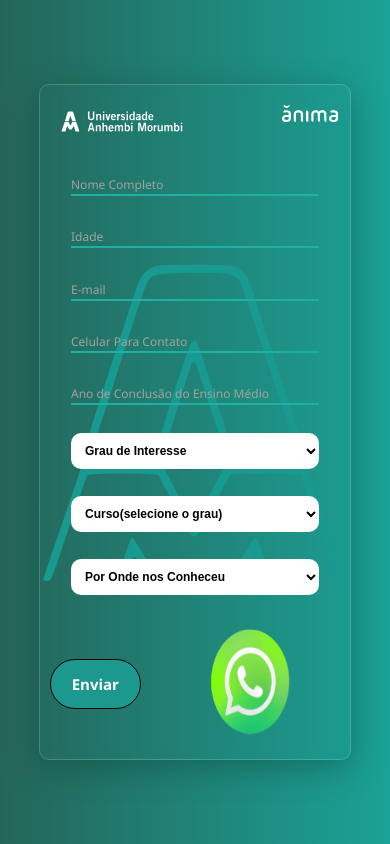
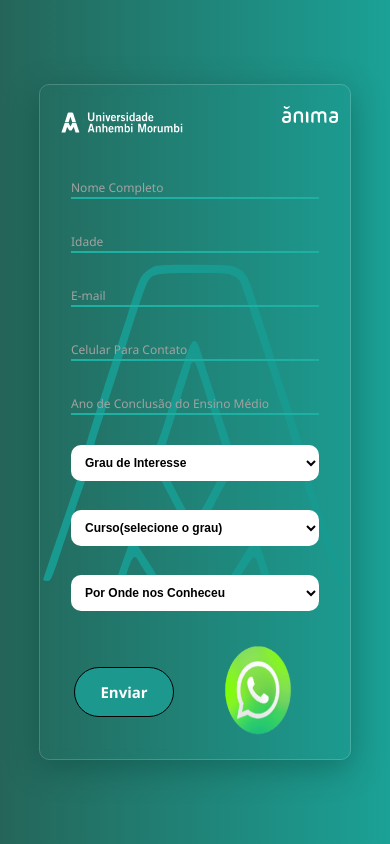
Before and after one commit to PolosAnhembi/CursosLivre, a plain HTML site: page index.html in a window 390 px wide. Drawn offline with Linux system fonts and the light colour scheme.

Commit message:
Update style.css

```diff
--- a/css/style.css
+++ b/css/style.css
@@ -204,11 +204,9 @@ button:active {
 
   a.whatsapp {
     text-align: center;
-    width: 70%;
   }
 
   .whatsapp {
-    width: 65.3%;
     margin: 0 18px 0 0;
   }
 }
```
